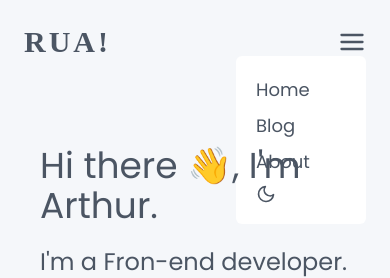
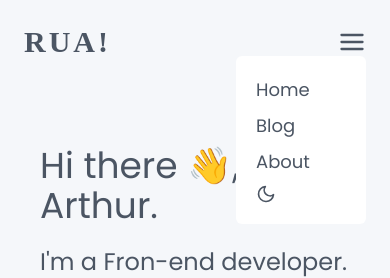
Before and after one commit to DefectingCat/DefectingCat.github.io, a Next.js app: page / in a window 390 px wide. Both pictures are taken after a click on the icon 352 px from the left and 42 px from the top of the page. Shown: the top 278 px of the page. Built offline with nearby package versions, Linux system fonts and the light colour scheme; a web font is replaced by a local one.

Commit message:
Fix height on mobile

```diff
--- a/components/NavBar.tsx
+++ b/components/NavBar.tsx
@@ -1,6 +1,6 @@
 import cn from 'classnames';
 import Link from 'next/link';
-import { FC, useState } from 'react';
+import { FC, useCallback, useState } from 'react';
 import { FiMenu } from 'react-icons/fi';
 import dynamic from 'next/dynamic';
 
@@ -26,6 +26,9 @@ const txtMenu = [
 
 const HeadBar: FC = () => {
   const [showMenu, setShowMenu] = useState(false);
+  const handleClick = useCallback(() => {
+    setShowMenu((showMenu) => !showMenu);
+  }, []);
 
   return (
     <>
@@ -51,7 +54,7 @@ const HeadBar: FC = () => {
 
         <FiMenu
           className="cursor-pointer w-7 h-7 md:hidden"
-          onClick={() => setShowMenu(!showMenu)}
+          onClick={handleClick}
         />
         <nav
           className={cn(
@@ -62,7 +65,7 @@ const HeadBar: FC = () => {
             'p-5 right-6 top-14',
             'md:bg-transparent md:p-[unset]',
             'md:right-[unset] md:top-[unset]',
-            'w-1/3 md:w-auto',
+            'w-1/3 md:w-auto z-10',
             'md:dark:bg-transparent',
             showMenu || 'hidden'
           )}
@@ -71,6 +74,7 @@ const HeadBar: FC = () => {
             {txtMenu.map((m) => (
               <li
                 key={m.id}
+                onClick={handleClick}
                 className={cn('mb-2 last:mb-0 md:mb-0', 'md:mr-4 md:last:mr-0')}
               >
                 <Link href={m.path}>{m.name}</Link>
--- a/pages/index.tsx
+++ b/pages/index.tsx
@@ -14,8 +14,8 @@ const Home: NextPageWithLayout = () => {
         <title>RUA - HOME</title>
       </Head>
 
-      <main className="h-[calc(100vh-142px)] flex justify-center items-center text-xl">
-        <div className="fixed w-full max-w-3xl px-10 text-2xl">
+      <main className="min-h-[calc(100vh-142px)] flex justify-center items-center text-xl">
+        <div className="z-0 w-full max-w-3xl px-10 my-4 text-2xl md:fixed">
           <div className="max-w-xl leading-10">
             <h1 className="pb-4 text-4xl">Hi there 👋, I&apos;m Arthur. </h1>
             <p>I&apos;m a Fron-end developer. Yes, that&apos;s mean</p>
```
